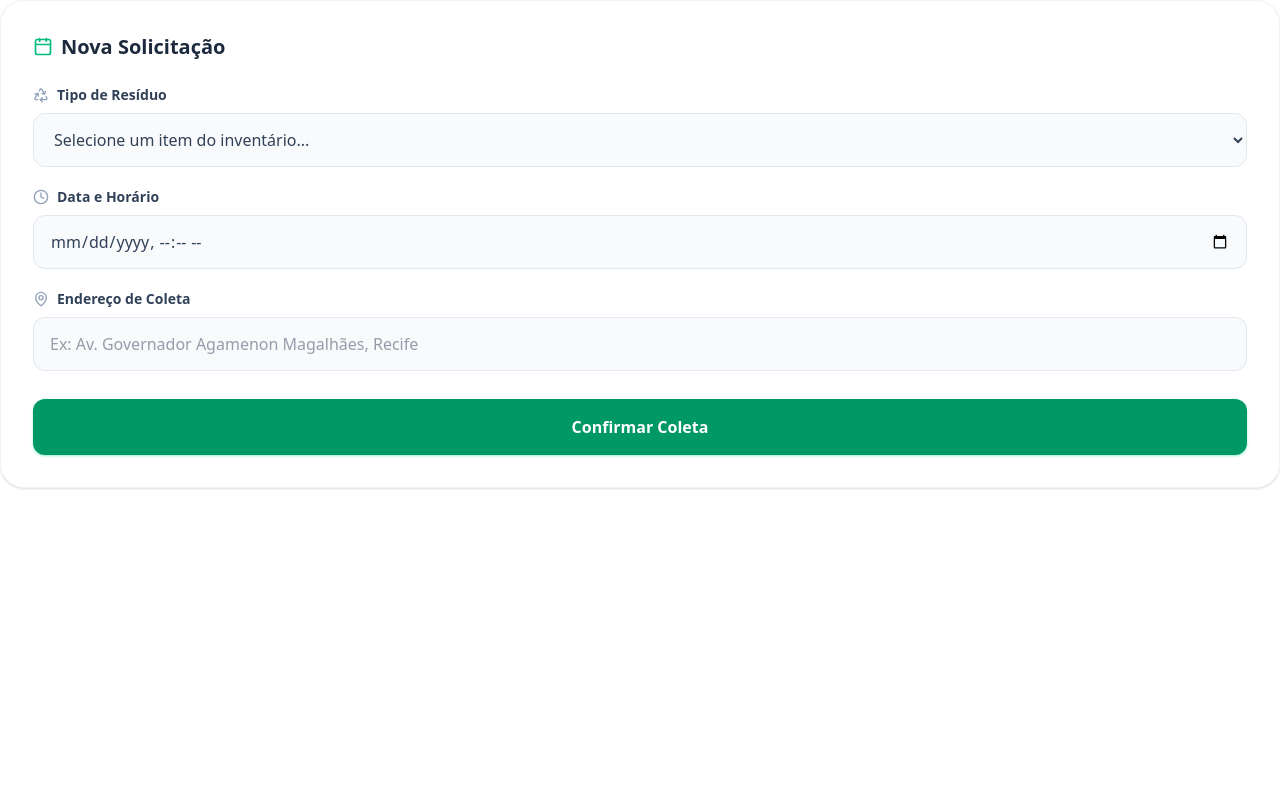
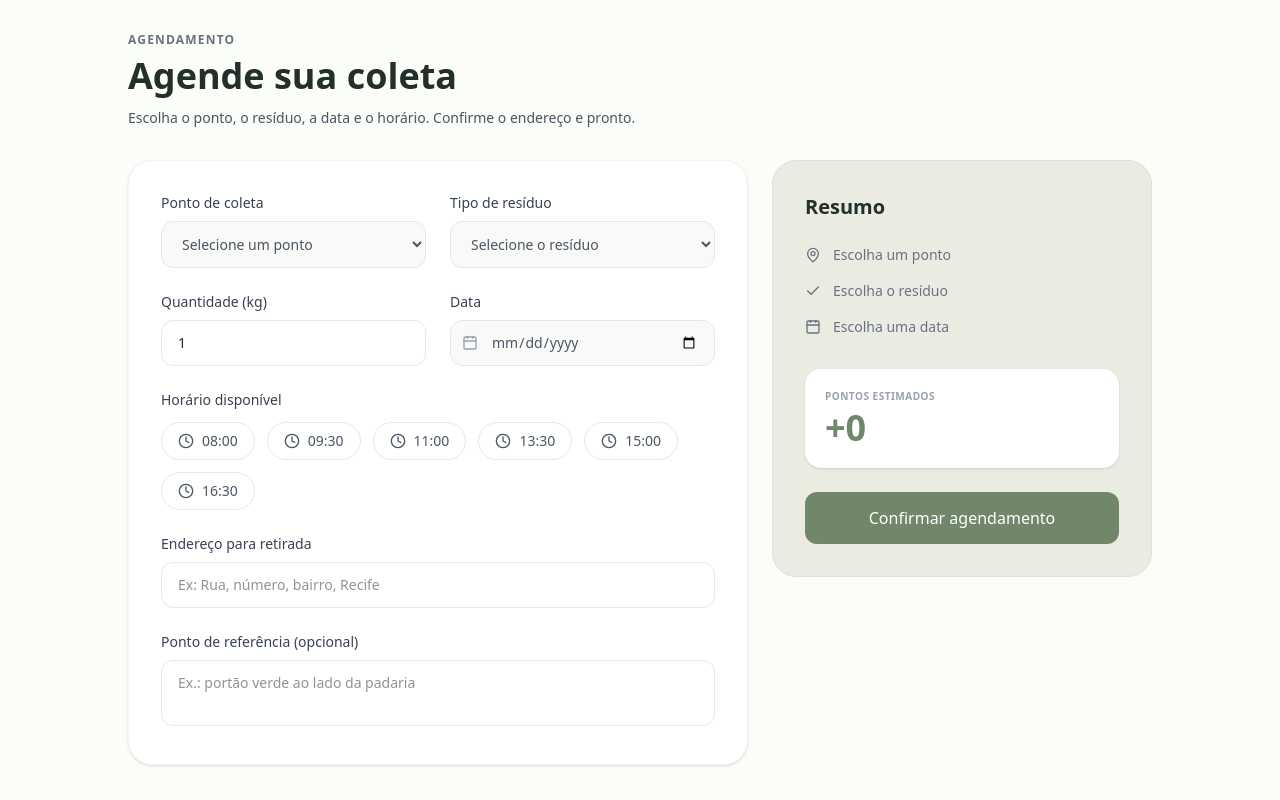
Before and after one commit to Jonqry/Eco-Ciclo, a Next.js app in the folder frontend/latest/: page /form in a window 1280 px wide. Built offline with nearby package versions, Linux system fonts and the light colour scheme.

Commit message:
FORMAGENDAMENTO

```diff
--- a/frontend/latest/src/app/form/page.js
+++ b/frontend/latest/src/app/form/page.js
@@ -1,32 +1,43 @@
 'use client';
 
 import { useState } from 'react';
-import { Calendar, MapPin, Recycle, Clock, AlertCircle, CheckCircle2 } from 'lucide-react';
+import { MapPin, Check, Calendar, Clock } from 'lucide-react';
 
 export default function FormAgendamento({ onAgendamentoSucesso }) {
-
   const user = { id: 1, nome: "João Victor" };
 
+
+  const [pontoColeta, setPontoColeta] = useState('');
   const [wasteId, setWasteId] = useState('');
-  const [dataHora, setDataHora] = useState('');
-  const [enderecoColeta, setEnderecoColeta] = useState('');
+  const [quantidade, setQuantidade] = useState('1');
+  const [data, setData] = useState('');
+  const [horario, setHorario] = useState('');
+  const [endereco, setEndereco] = useState('');
+  const [referencia, setReferencia] = useState('');
+
 
   const [erro, setErro] = useState('');
   const [sucesso, setSucesso] = useState('');
   const [carregando, setCarregando] = useState(false);
+
+
+  const horariosDisponiveis = ['08:00', '09:30', '11:00', '13:30', '15:00', '16:30'];
 
   const handleAgendar = async (e) => {
     e.preventDefault();
     setErro('');
     setSucesso('');
 
-    if (!wasteId || !dataHora || !enderecoColeta.trim()) {
-      return setErro('Por favor, preencha todos os campos obrigatórios.');
+    if (!wasteId || !data || !horario || !endereco.trim()) {
+      return setErro('Por favor, preencha o resíduo, data, horário e endereço.');
     }
 
-    const dataSelecionada = new Date(dataHora);
+
+    const dataHoraCombinada = `${data}T${horario}:00`;
+
+    const dataSelecionada = new Date(dataHoraCombinada);
     if (dataSelecionada < new Date()) {
-      return setErro('Não é possível agendar uma coleta no passado.');
+      return setErro('A data e hora selecionadas já passaram.');
     }
 
     setCarregando(true);
@@ -34,8 +45,8 @@ export default function FormAgendamento({ onAgendamentoSucesso }) {
     const payload = {
       userId: user.id,
       wasteId: Number(wasteId),
-      dataHora: dataHora,
-      enderecoColeta: enderecoColeta
+      dataHora: dataHoraCombinada,
+      enderecoColeta: endereco,
     };
 
     try {
@@ -46,100 +57,183 @@ export default function FormAgendamento({ onAgendamentoSucesso }) {
       });
 
       if (response.ok) {
-        setSucesso('Coleta agendada com sucesso!');
+        setSucesso('Agendamento confirmado!');
+        setPontoColeta('');
+        setWasteId('');
+        setQuantidade('1');
+        setData('');
+        setHorario('');
+        setEndereco('');
+        setReferencia('');
 
-        setWasteId('');
-        setDataHora('');
-        setEnderecoColeta('');
-
-        if (onAgendamentoSucesso) {
-          onAgendamentoSucesso();
-        }
+        if (onAgendamentoSucesso) onAgendamentoSucesso();
       } else {
-        setErro('Ocorreu um erro. Verifique os dados e tente novamente.');
+        setErro('Erro ao realizar o agendamento. Verifique os dados.');
       }
     } catch (err) {
-      setErro('Falha na comunicação com o servidor backend.');
+      setErro('Falha na comunicação com o servidor.');
     } finally {
       setCarregando(false);
     }
   };
 
   return (
-    <div className="bg-white p-6 md:p-8 rounded-3xl shadow-sm border border-slate-100 h-full">
-      <h2 className="text-xl font-bold mb-6 flex items-center gap-2 text-slate-800">
-        <Calendar className="w-5 h-5 text-emerald-500" />
-        Nova Solicitação
-      </h2>
+    <div className="min-h-screen bg-[#FBFDF8] p-8 font-sans text-slate-800">
 
-      <form onSubmit={handleAgendar} className="space-y-5">
+      <div className="max-w-5xl mx-auto mb-8">
+        <p className="text-xs font-semibold text-gray-500 uppercase tracking-widest mb-2">
+          Agendamento
+        </p>
+        <h1 className="text-4xl font-extrabold text-[#232F2A] mb-3">
+          Agende sua coleta
+        </h1>
+        <p className="text-gray-600 text-sm">
+          Escolha o ponto, o resíduo, a data e o horário. Confirme o endereço e pronto.
+        </p>
+      </div>
 
-        <div className="space-y-2">
-          <label className="text-sm font-semibold text-slate-700 flex items-center gap-2">
-            <Recycle className="w-4 h-4 text-slate-400" />
-            Tipo de Resíduo
-          </label>
+      <div className="max-w-5xl mx-auto flex flex-col lg:flex-row gap-6 items-start">
+
+        <div className="flex-1 bg-white p-8 rounded-3xl border border-gray-100 shadow-sm w-full">
+          <form className="space-y-6">
+
+            <div className="grid grid-cols-1 md:grid-cols-2 gap-6">
+              <div>
+                <label className="block text-sm font-medium text-gray-700 mb-2">Ponto de coleta</label>
+                <select
+                  value={pontoColeta}
+                  onChange={(e) => setPontoColeta(e.target.value)}
+                  className="w-full px-4 py-3 bg-[#F9FAF8] border border-gray-200 rounded-xl focus:outline-none focus:ring-1 focus:ring-[#708769] text-gray-600 text-sm"
+                >
+                  <option value="">Selecione um ponto</option>
+                  <option value="ecoponto-centro">Ecoponto Centro</option>
+                </select>
+              </div>
+
+              <div>
+                <label className="block text-sm font-medium text-gray-700 mb-2">Tipo de resíduo</label>
                 <select
                   value={wasteId}
                   onChange={(e) => setWasteId(e.target.value)}
-            className="w-full px-4 py-3.5 bg-slate-50 border border-slate-200 rounded-xl focus:bg-white focus:ring-2 focus:ring-emerald-500/20 focus:border-emerald-500 transition-all outline-none text-slate-700"
+                  className="w-full px-4 py-3 bg-[#F9FAF8] border border-gray-200 rounded-xl focus:outline-none focus:ring-1 focus:ring-[#708769] text-gray-600 text-sm"
                 >
-            <option value="" disabled>Selecione um item do inventário...</option>
+                  <option value="">Selecione o resíduo</option>
                   <option value="1">Óleo de Cozinha Usado</option>
                   <option value="2">Baterias Velhas</option>
-            <option value="3">Resíduos Eletrônicos</option>
                 </select>
               </div>
+            </div>
 
-        <div className="space-y-2">
-          <label className="text-sm font-semibold text-slate-700 flex items-center gap-2">
-            <Clock className="w-4 h-4 text-slate-400" />
-            Data e Horário
-          </label>
+            <div className="grid grid-cols-1 md:grid-cols-2 gap-6">
+              <div>
+                <label className="block text-sm font-medium text-gray-700 mb-2">Quantidade (kg)</label>
                 <input
-            type="datetime-local"
-            value={dataHora}
-            onChange={(e) => setDataHora(e.target.value)}
-            className="w-full px-4 py-3.5 bg-slate-50 border border-slate-200 rounded-xl focus:bg-white focus:ring-2 focus:ring-emerald-500/20 focus:border-emerald-500 transition-all outline-none text-slate-700"
+                  type="number"
+                  min="1"
+                  value={quantidade}
+                  onChange={(e) => setQuantidade(e.target.value)}
+                  className="w-full px-4 py-3 bg-white border border-gray-200 rounded-xl focus:outline-none focus:ring-1 focus:ring-[#708769] text-gray-800 text-sm"
                 />
               </div>
 
-        <div className="space-y-2">
-          <label className="text-sm font-semibold text-slate-700 flex items-center gap-2">
-            <MapPin className="w-4 h-4 text-slate-400" />
-            Endereço de Coleta
-          </label>
+              <div>
+                <label className="block text-sm font-medium text-gray-700 mb-2">Data</label>
+                <div className="relative">
+                  <div className="absolute inset-y-0 left-0 pl-3 flex items-center pointer-events-none">
+                    <Calendar className="h-4 w-4 text-gray-400" />
+                  </div>
+                  <input
+                    type="date"
+                    value={data}
+                    onChange={(e) => setData(e.target.value)}
+                    className="w-full pl-10 pr-4 py-3 bg-[#F9FAF8] border border-gray-200 rounded-xl focus:outline-none focus:ring-1 focus:ring-[#708769] text-gray-600 text-sm"
+                  />
+                </div>
+              </div>
+            </div>
+
+            <div>
+              <label className="block text-sm font-medium text-gray-700 mb-3">Horário disponível</label>
+              <div className="flex flex-wrap gap-3">
+                {horariosDisponiveis.map((hora) => (
+                  <button
+                    key={hora}
+                    type="button"
+                    onClick={() => setHorario(hora)}
+                    className={`flex items-center gap-2 px-4 py-2 border rounded-full text-sm font-medium transition-colors ${
+                      horario === hora
+                        ? 'border-[#708769] bg-[#708769]/10 text-[#708769]'
+                        : 'border-gray-200 text-gray-600 hover:border-gray-300'
+                    }`}
+                  >
+                    <Clock className="w-4 h-4" />
+                    {hora}
+                  </button>
+                ))}
+              </div>
+            </div>
+
+            <div>
+              <label className="block text-sm font-medium text-gray-700 mb-2">Endereço para retirada</label>
               <input
                 type="text"
-            placeholder="Ex: Av. Governador Agamenon Magalhães, Recife"
-            value={enderecoColeta}
-            onChange={(e) => setEnderecoColeta(e.target.value)}
-            className="w-full px-4 py-3.5 bg-slate-50 border border-slate-200 rounded-xl focus:bg-white focus:ring-2 focus:ring-emerald-500/20 focus:border-emerald-500 transition-all outline-none text-slate-700"
+                placeholder="Ex: Rua, número, bairro, Recife"
+                value={endereco}
+                onChange={(e) => setEndereco(e.target.value)}
+                className="w-full px-4 py-3 bg-white border border-gray-200 rounded-xl focus:outline-none focus:ring-1 focus:ring-[#708769] text-gray-800 text-sm"
               />
             </div>
 
-        {erro && (
-          <div className="p-4 bg-red-50 text-red-700 rounded-xl flex items-start gap-3 text-sm font-medium border border-red-100">
-            <AlertCircle className="w-5 h-5 flex-shrink-0" />
-            <p>{erro}</p>
+            <div>
+              <label className="block text-sm font-medium text-gray-700 mb-2">Ponto de referência (opcional)</label>
+              <textarea
+                rows="2"
+                placeholder="Ex.: portão verde ao lado da padaria"
+                value={referencia}
+                onChange={(e) => setReferencia(e.target.value)}
+                className="w-full px-4 py-3 bg-white border border-gray-200 rounded-xl focus:outline-none focus:ring-1 focus:ring-[#708769] text-gray-800 text-sm resize-none"
+              ></textarea>
             </div>
-        )}
 
-        {sucesso && (
-          <div className="p-4 bg-emerald-50 text-emerald-700 rounded-xl flex items-start gap-3 text-sm font-medium border border-emerald-100">
-            <CheckCircle2 className="w-5 h-5 flex-shrink-0" />
-            <p>{sucesso}</p>
+            {erro && <p className="text-red-500 text-sm font-medium">{erro}</p>}
+            {sucesso && <p className="text-[#708769] text-sm font-medium">{sucesso}</p>}
+
+          </form>
         </div>
-        )}
+
+        <div className="w-full lg:w-[380px] bg-[#EBECE1] p-8 rounded-3xl border border-[#DFE1D4]">
+          <h2 className="text-xl font-bold text-[#232F2A] mb-6">Resumo</h2>
+
+          <ul className="space-y-4 mb-8">
+            <li className={`flex items-center gap-3 text-sm ${pontoColeta ? 'text-[#4A5D45] font-medium' : 'text-gray-500'}`}>
+              <MapPin className="w-4 h-4" />
+              {pontoColeta ? 'Ponto selecionado' : 'Escolha um ponto'}
+            </li>
+            <li className={`flex items-center gap-3 text-sm ${wasteId ? 'text-[#4A5D45] font-medium' : 'text-gray-500'}`}>
+              <Check className="w-4 h-4" />
+              {wasteId ? 'Resíduo selecionado' : 'Escolha o resíduo'}
+            </li>
+            <li className={`flex items-center gap-3 text-sm ${data ? 'text-[#4A5D45] font-medium' : 'text-gray-500'}`}>
+              <Calendar className="w-4 h-4" />
+              {data && horario ? `${data.split('-').reverse().join('/')} às ${horario}` : 'Escolha uma data'}
+            </li>
+          </ul>
+
+          <div className="bg-white p-5 rounded-2xl mb-6 shadow-sm">
+            <p className="text-[10px] font-bold text-gray-400 uppercase tracking-wider mb-1">Pontos estimados</p>
+            <p className="text-4xl font-extrabold text-[#708769]">+{wasteId ? quantidade * 50 : 0}</p>
+          </div>
 
           <button
-          type="submit"
+            onClick={handleAgendar}
             disabled={carregando}
-          className="w-full bg-emerald-600 hover:bg-emerald-700 text-white py-4 rounded-xl font-bold shadow-sm shadow-emerald-200 transition-all active:scale-[0.98] disabled:opacity-70 disabled:pointer-events-none mt-2"
+            className="w-full bg-[#708769] hover:bg-[#5C7056] text-white py-3.5 rounded-xl font-medium transition-colors disabled:opacity-50"
           >
-          {carregando ? 'Processando...' : 'Confirmar Coleta'}
+            {carregando ? 'A processar...' : 'Confirmar agendamento'}
           </button>
-      </form>
+        </div>
+
+      </div>
     </div>
   );
 }
```
Lines whose indentation alone changed are shown as unchanged.
